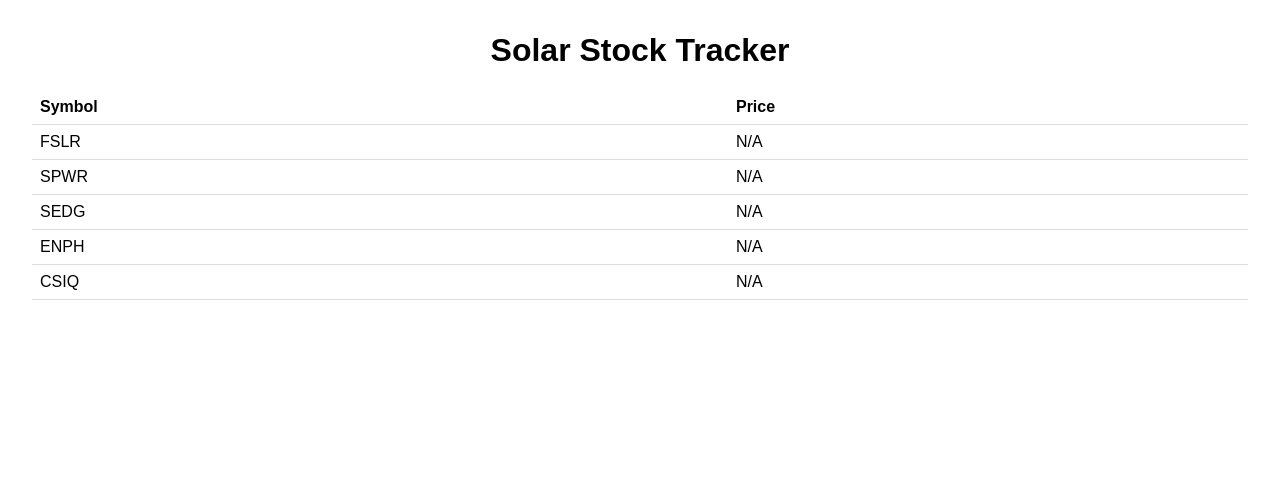
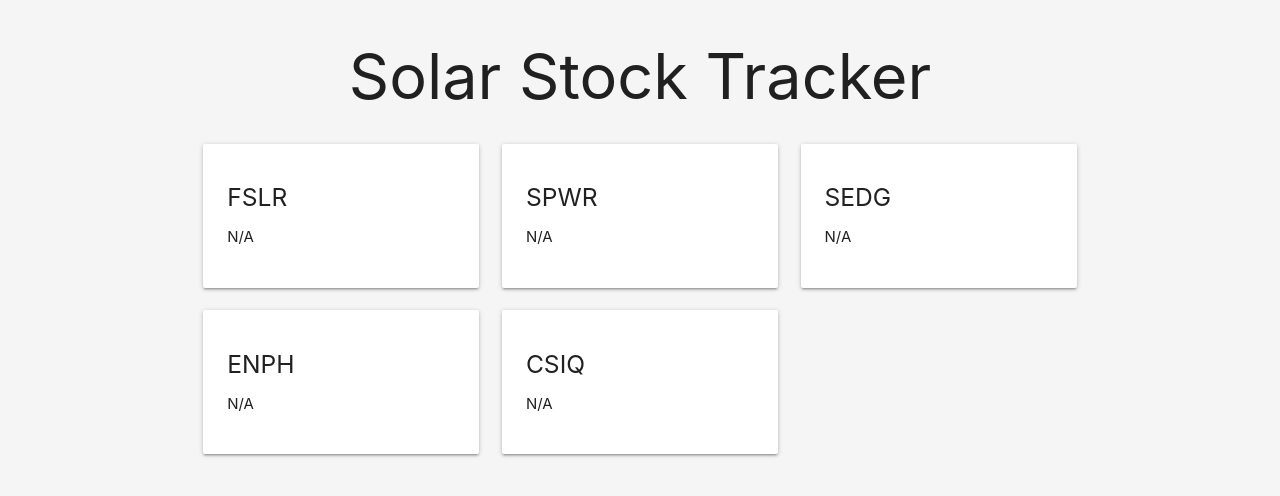
Before and after one commit to 2012ankitkmr/StockMarketPredictor, a Flask app: page / in a window 1280 px wide. Shown: the top 496 px of the page. Run offline with Flask 3, Linux system fonts and the light colour scheme; data that the repository does not hold is empty.

Commit message:
Refactor: Restructure Flask app and implement Material Design UI
- Restructured the Flask application by moving the API calling logic to a separate `services` directory for better modularity.
- Implemented Google's Material Design using Materialize CSS, replacing the old HTML table with a modern card-based layout.
- Added a preloader to improve the user experience during data fetching.
- Added a `.gitignore` file to exclude `__pycache__` directories from version control.

```diff
--- a/stockmarketapp/app.py
+++ b/stockmarketapp/app.py
@@ -1,13 +1,7 @@
-import os
-import requests
 from flask import Flask, jsonify, render_template
+from .services.api_service import get_stock_data
 
 app = Flask(__name__)
-
-API_KEY = os.environ.get('ALPHA_VANTAGE_API_KEY')
-BASE_URL = 'https://www.alphavantage.co/query'
-
-SOLAR_STOCKS = ["FSLR", "SPWR", "SEDG", "ENPH", "CSIQ"]
 
 @app.route('/')
 def index():
@@ -15,33 +9,5 @@ def index():
 
 @app.route('/api/stocks')
 def get_stocks():
-    stocks_data = []
-    if not API_KEY:
-        for symbol in SOLAR_STOCKS:
-            stocks_data.append({'symbol': symbol, 'price': 'N/A (No API Key)'})
-        return jsonify(stocks_data)
-
-    for symbol in SOLAR_STOCKS:
-        params = {
-            'function': 'GLOBAL_QUOTE',
-            'symbol': symbol,
-            'apikey': API_KEY
-        }
-        try:
-            response = requests.get(BASE_URL, params=params)
-            response.raise_for_status()
-            data = response.json()
-            quote = data.get('Global Quote')
-            if quote and '05. price' in quote:
-                price = float(quote['05. price'])
-                stocks_data.append({'symbol': symbol, 'price': price})
-            else:
-                stocks_data.append({'symbol': symbol, 'price': 'N/A'})
-        except requests.exceptions.RequestException as e:
-            print(f"Error fetching data for {symbol}: {e}")
-            stocks_data.append({'symbol': symbol, 'price': 'Error'})
-
+    stocks_data = get_stock_data()
     return jsonify(stocks_data)
-
-if __name__ == '__main__':
-    app.run(host='0.0.0.0', port=5000)
--- /dev/null
+++ b/stockmarketapp/services/api_service.py
@@ -0,0 +1,35 @@
+import os
+import requests
+
+API_KEY = os.environ.get('ALPHA_VANTAGE_API_KEY')
+BASE_URL = 'https://www.alphavantage.co/query'
+SOLAR_STOCKS = ["FSLR", "SPWR", "SEDG", "ENPH", "CSIQ"]
+
+def get_stock_data():
+    stocks_data = []
+    if not API_KEY:
+        for symbol in SOLAR_STOCKS:
+            stocks_data.append({'symbol': symbol, 'price': 'N/A (No API Key)'})
+        return stocks_data
+
+    for symbol in SOLAR_STOCKS:
+        params = {
+            'function': 'GLOBAL_QUOTE',
+            'symbol': symbol,
+            'apikey': API_KEY
+        }
+        try:
+            response = requests.get(BASE_URL, params=params)
+            response.raise_for_status()
+            data = response.json()
+            quote = data.get('Global Quote')
+            if quote and '05. price' in quote:
+                price = float(quote['05. price'])
+                stocks_data.append({'symbol': symbol, 'price': price})
+            else:
+                stocks_data.append({'symbol': symbol, 'price': 'N/A'})
+        except requests.exceptions.RequestException as e:
+            print(f"Error fetching data for {symbol}: {e}")
+            stocks_data.append({'symbol': symbol, 'price': 'Error'})
+
+    return stocks_data
--- a/stockmarketapp/static/script.js
+++ b/stockmarketapp/static/script.js
@@ -1,17 +1,31 @@
 document.addEventListener('DOMContentLoaded', function() {
+    const preloader = document.getElementById('preloader');
+    const stocksContainer = document.getElementById('stocks-container');
+
     fetch('/api/stocks')
         .then(response => response.json())
         .then(data => {
-            const tableBody = document.querySelector('#stocks-table tbody');
+            // Hide preloader and show stocks container
+            preloader.style.display = 'none';
+            stocksContainer.style.display = 'block';
+
             data.forEach(stock => {
-                const row = document.createElement('tr');
-                const price = typeof stock.price === 'number' ? stock.price.toFixed(2) : stock.price;
-                row.innerHTML = `
-                    <td>${stock.symbol}</td>
-                    <td>${price}</td>
+                const price = typeof stock.price === 'number' ? '$' + stock.price.toFixed(2) : stock.price;
+                const card = `
+                    <div class="col s12 m6 l4">
+                        <div class="card-panel">
+                            <h5>${stock.symbol}</h5>
+                            <p>${price}</p>
+                        </div>
+                    </div>
                 `;
-                tableBody.appendChild(row);
+                stocksContainer.innerHTML += card;
             });
         })
-        .catch(error => console.error('Error fetching stock data:', error));
+        .catch(error => {
+            preloader.style.display = 'none';
+            stocksContainer.innerHTML = '<p class="center-align">Error fetching stock data. Please try again later.</p>';
+            stocksContainer.style.display = 'block';
+            console.error('Error fetching stock data:', error);
+        });
 });
--- a/stockmarketapp/static/styles.css
+++ b/stockmarketapp/static/styles.css
@@ -1,19 +1,11 @@
 body {
-    font-family: sans-serif;
-    margin: 2em;
+    background-color: #f5f5f5;
 }
 
-h1 {
-    text-align: center;
+.card-panel {
+    transition: box-shadow .25s;
 }
 
-table {
-    width: 100%;
-    border-collapse: collapse;
+.card-panel:hover {
+    box-shadow: 0 8px 17px 0 rgba(0,0,0,0.2),0 6px 20px 0 rgba(0,0,0,0.19);
 }
-
-th, td {
-    padding: 8px;
-    text-align: left;
-    border-bottom: 1px solid #ddd;
-}
--- a/stockmarketapp/templates/index.html
+++ b/stockmarketapp/templates/index.html
@@ -4,20 +4,35 @@
     <meta charset="UTF-8">
     <meta name="viewport" content="width=device-width, initial-scale=1.0">
     <title>Solar Stock Tracker</title>
+    <!-- Materialize CSS -->
+    <link rel="stylesheet" href="https://cdnjs.cloudflare.com/ajax/libs/materialize/1.0.0/css/materialize.min.css">
+    <link href="https://fonts.googleapis.com/icon?family=Material+Icons" rel="stylesheet">
     <link rel="stylesheet" href="{{ url_for('static', filename='styles.css') }}">
 </head>
 <body>
-    <h1>Solar Stock Tracker</h1>
-    <table id="stocks-table">
-        <thead>
-            <tr>
-                <th>Symbol</th>
-                <th>Price</th>
-            </tr>
-        </thead>
-        <tbody>
-        </tbody>
-    </table>
+    <div class="container">
+        <h1 class="center-align">Solar Stock Tracker</h1>
+        <div id="preloader" class="center-align">
+            <div class="preloader-wrapper big active">
+                <div class="spinner-layer spinner-blue-only">
+                    <div class="circle-clipper left">
+                        <div class="circle"></div>
+                    </div>
+                    <div class="gap-patch">
+                        <div class="circle"></div>
+                    </div>
+                    <div class="circle-clipper right">
+                        <div class="circle"></div>
+                    </div>
+                </div>
+            </div>
+        </div>
+        <div id="stocks-container" class="row" style="display: none;">
+        </div>
+    </div>
+
+    <!-- Materialize JavaScript -->
+    <script src="https://cdnjs.cloudflare.com/ajax/libs/materialize/1.0.0/js/materialize.min.js"></script>
     <script src="{{ url_for('static', filename='script.js') }}"></script>
 </body>
 </html>
```
Also changed, not shown: stockmarketapp/services/__init__.py (added), 1 other file.
